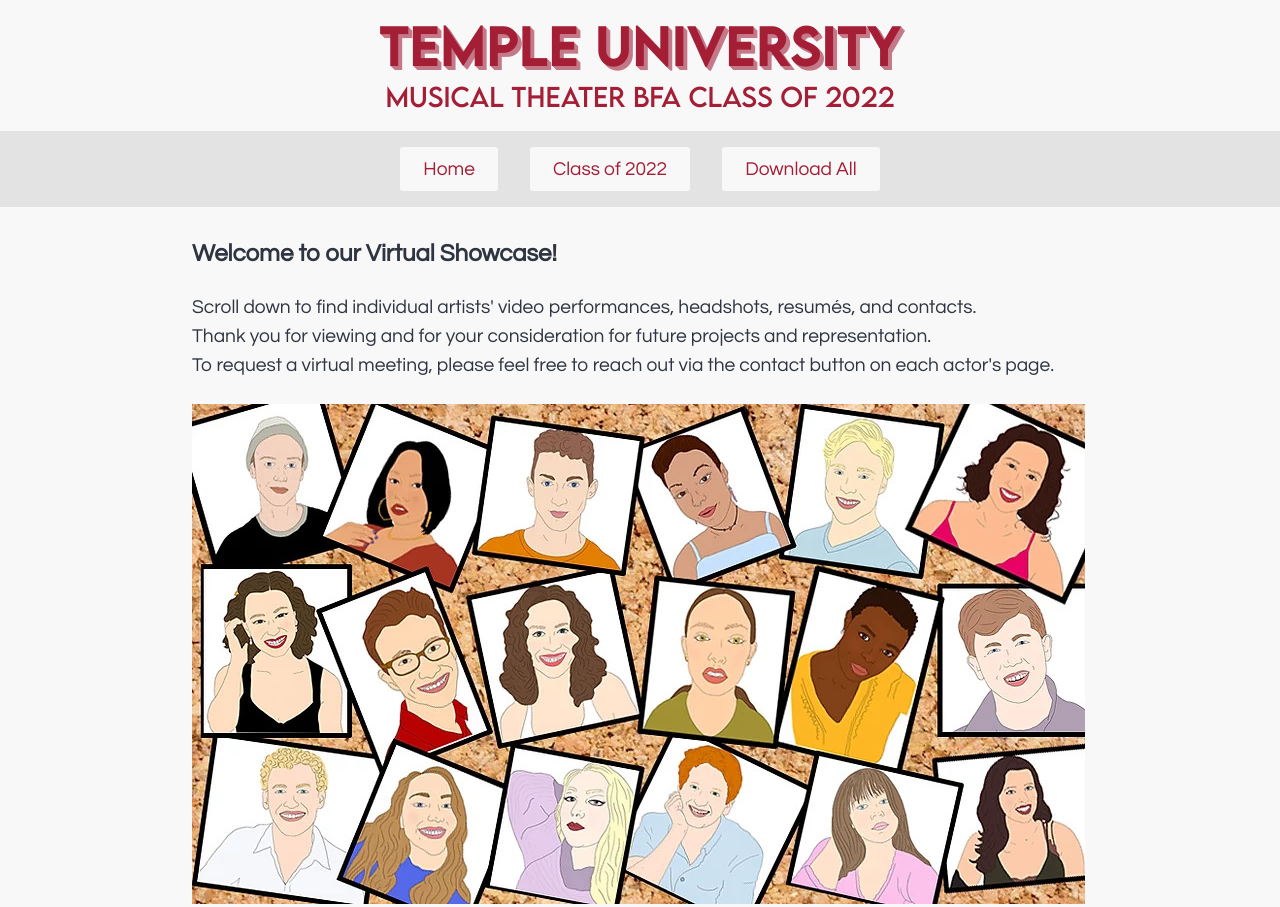
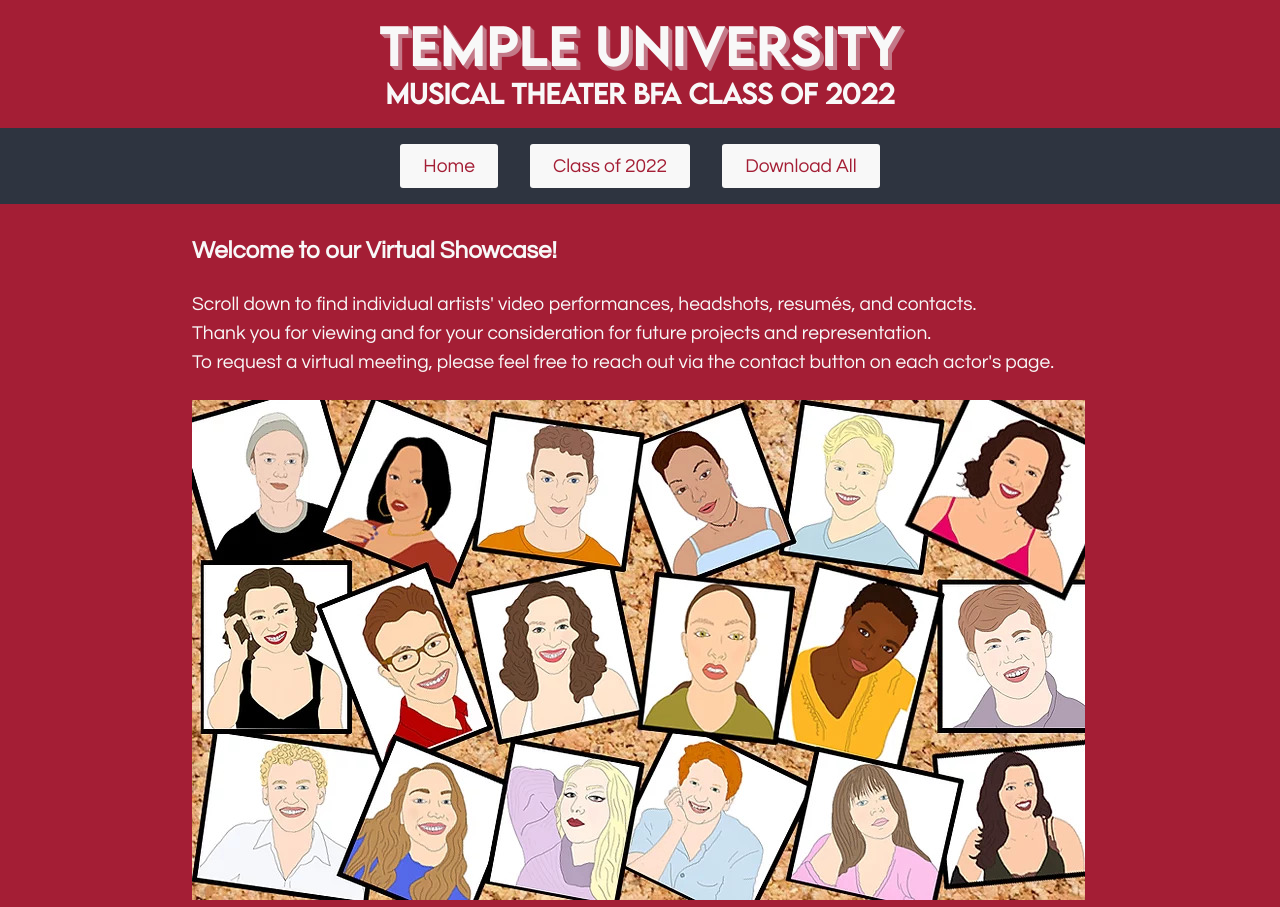
Before and after one commit to chrisbreiding/templemusicaltheater, an Eleventy site: page src/index.html in a window 1280 px wide. Shown: the top 907 px of the page. Built offline with nearby package versions, Linux system fonts and the light colour scheme; Eleventy itself is replaced by a stand-in of ours; files that its build step writes are made by us from their sources.

Commit message:
use red background

```diff
--- a/src/_includes/partials/header.html
+++ b/src/_includes/partials/header.html
@@ -1,7 +1,11 @@
 <header>
   <div class="container">
-    <h1><a href="/">{{general.heading}}</a></h1>
-    <p class="subheading">{{general.subheading}}</p>
+    <h1>
+      <a href="/">
+        <span class="heading">{{general.heading}}</span>
+        <span class="subheading">{{general.subheading}}</span>
+      </a>
+    </h1>
   </div>
 </header>
 
--- a/src/static/css/style.css
+++ b/src/static/css/style.css
@@ -12,26 +12,25 @@
   --primary-color: #a41e35;
   --primary-color-50: #C47988;
   --primary-color-25: #E1BAC1;
-  --secondary-color: #e3e3e3;
+  --secondary-color: #2e3440;
   --light-color: #f8f8f8;
-  --dark-color: var(--b-txt);
+  --secondary-light-color: #f8f8f8;
+  --dark-color: #2e3440;
 
   /* bamboo.css overrides */
   --b-font-main: Questrial Regular, sans-serif;
-
-	/* --b-txt: #2e3440; */
-	/* --b-bg-1: #fff; */
-	/* --b-bg-2: #eceff4; */
-	/* --b-line: #eceff4; */
-	--b-link: var(--primary-color);
-	/* --b-btn-bg: #242933; */
-	/* --b-btn-txt: #fff; */
-	/* --b-focus: #d8dee9; */
+	--b-txt: var(--light-color);
+	--b-bg-1: var(--primary-color);
+	--b-bg-2: var(--secondary-color);
+	--b-line: var(--secondary-color);
+	--b-link: var(--light-color);
+	--b-btn-bg: var(--light-color);
+	--b-btn-txt: var(--primary-color);
+	--b-focus: var(--primary-color-50);
 }
 
 html,
 body {
-  background-color: var(--light-color);
   height: 100%;
   scroll-behavior: smooth;
   width: 100%;
@@ -55,19 +54,13 @@ nav,
 
 h1,
 .subheading {
-  color: var(--primary-color);
+  color: var(--light-color);
   font-family: Lemon Milk Regular, sans-serif;
   text-align: center;
 }
 
 h1 {
-  font-size: 2.2rem;
-  letter-spacing: 2px;
-  margin: 1rem 0 0.2rem;
-  text-shadow: 1px 1px 0 var(--primary-color-50),
-    2px 2px 0 var(--primary-color-50),
-    3px 3px 0 var(--primary-color-50),
-    4px 4px 0 var(--primary-color-50);
+  margin: 1rem 0 0;
 }
 
 h1 a,
@@ -76,23 +69,35 @@ h1 a:visited,
 h1 a:hover,
 h1 a:focus,
 h1 a:active {
-  color: var(--primary-color);
+  color: var(--light-color);
+  display: block;
   text-decoration: none;
 }
 
+.heading {
+  font-size: 2.2rem;
+  letter-spacing: 2px;
+  margin-bottom: 0.2rem;
+  text-shadow: 1px 1px 0 var(--primary-color-50),
+    2px 2px 0 var(--primary-color-50),
+    3px 3px 0 var(--primary-color-50),
+    4px 4px 0 var(--primary-color-50);
+}
+
 .subheading {
+  display: block;
   font-size: 1rem;
   line-height: 1.4;
   margin: 0 0 1rem;
   text-transform: uppercase;
 }
 
-@media screen and (min-width: 450px) {
+@media screen and (min-width: 630px) {
   body {
     font-size: 1.2em;
   }
 
-  h1 {
+  .heading {
     font-size: 3rem;
   }
 
@@ -129,13 +134,14 @@ nav .horizontal-buttons li {
 .horizontal-buttons a {
   background: var(--light-color);
   border-radius: 3px;
+  color: var(--primary-color);
   display: block;
   padding: 0.4em 1.2em;
   transition: all 0.1s ease-in-out;
 }
 
 .horizontal-buttons.light-bg a {
-  background: var(--secondary-color);
+  background: var(--secondary-light-color);
 }
 
 .horizontal-buttons a,
@@ -148,9 +154,9 @@ nav .horizontal-buttons li {
 
 .horizontal-buttons a:hover,
 .horizontal-buttons a:focus {
-  box-shadow: 3px 3px 0 var(--primary-color-50);
+  box-shadow: 0 3px 0 var(--primary-color-50);
   color: var(--dark-color);
-  transform: translate(-3px, -3px);
+  transform: translate(0, -3px);
 }
 
 .horizontal-buttons a:active {
@@ -182,18 +188,20 @@ nav .horizontal-buttons li {
   align-items: center;
   border-radius: 3px;
   display: flex;
+  color: var(--light-color);
   font-size: 1.2em;
   flex-direction: column;
   justify-content: space-between;
   padding: 12px;
+  text-decoration: none;
   transition: all 0.1s ease-in-out;
 }
 
 .actors li a:hover {
-  background: var(--secondary-color);
-  box-shadow: 3px 3px 0 var(--primary-color-50);
+  background: var(--secondary-light-color);
+  box-shadow: 0 3px 0 var(--primary-color-50);
   color: var(--dark-color);
-  transform: translate(-3px, -3px);
+  transform: translate(0, -3px);
 }
 
 .actors li a:active {
@@ -233,7 +241,8 @@ nav .horizontal-buttons li {
 
 .resume-container {
   background: var(--secondary-color);
-  padding: 10px;
+  line-height: 1;
+  padding: 10px 10px 7px;
   width: 100%;
 }
 
```
